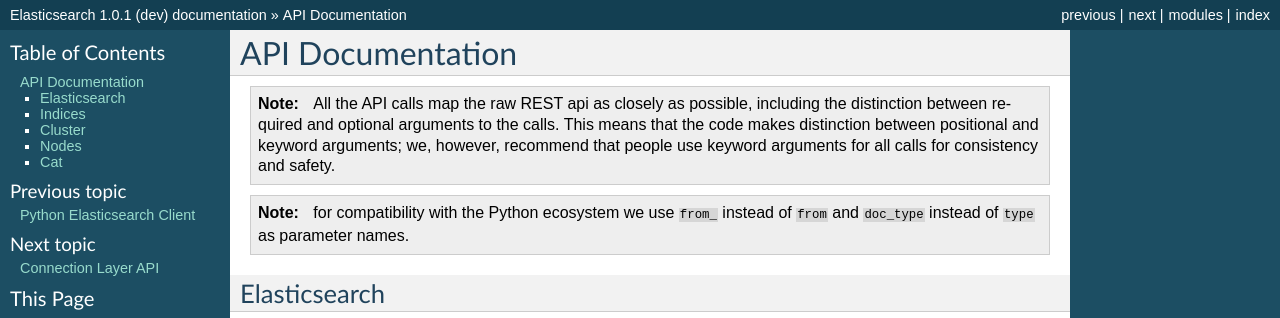
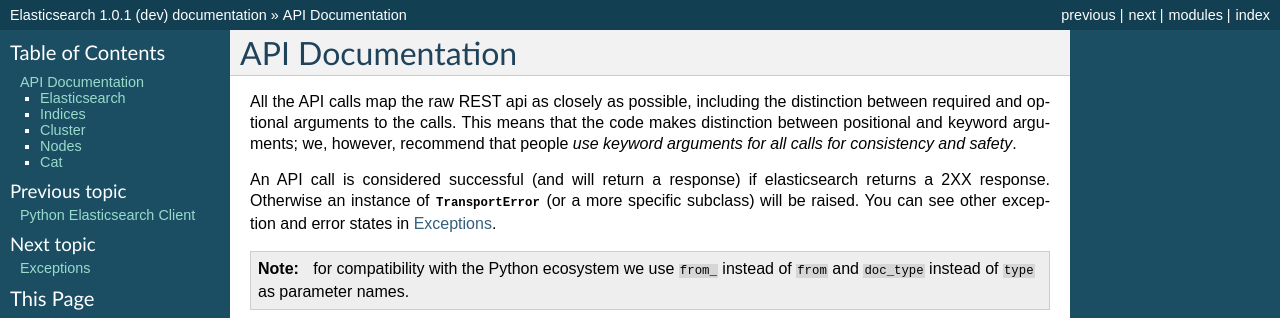
Before and after one commit to Logiclayer1111/elasticsearch, a Sphinx documentation site: the page built from docs/api.rst, in a window 1280 px wide, cut to the strip 0-318 px from the top of the page. Built offline with Sphinx 7.4.7, drawn with Linux system fonts in a browser that asks for light colours.

Commit message:
Added documentation for exceptions raised by elasticsearch-py
Fixes #58, thanks, willkg, for the report!

```diff
--- a/docs/api.rst
+++ b/docs/api.rst
@@ -3,13 +3,16 @@
 API Documentation
 =================
 
-.. note::
+All the API calls map the raw REST api as closely as possible, including the
+distinction between required and optional arguments to the calls. This means
+that the code makes distinction between positional and keyword arguments; we,
+however, recommend that people *use keyword arguments for all calls for
+consistency and safety*.
 
-    All the API calls map the raw REST api as closely as possible, including
-    the distinction between required and optional arguments to the calls. This
-    means that the code makes distinction between positional and keyword arguments;
-    we, however, recommend that people use keyword arguments for all calls for
-    consistency and safety.
+An API call is considered successful (and will return a response) if
+elasticsearch returns a 2XX response. Otherwise an instance of
+:class:`~elasticsearch.TransportError` (or a more specific subclass) will be
+raised. You can see other exception and error states in :ref:`exceptions`.
 
 .. note::
 
--- a/docs/index.rst
+++ b/docs/index.rst
@@ -123,6 +123,7 @@
    :maxdepth: 2
 
    api
+   exceptions
    connection
    transports
    helpers
```
Also changed, not shown: docs/exceptions.rst (added, +20 -0 lines), 1 other file.
